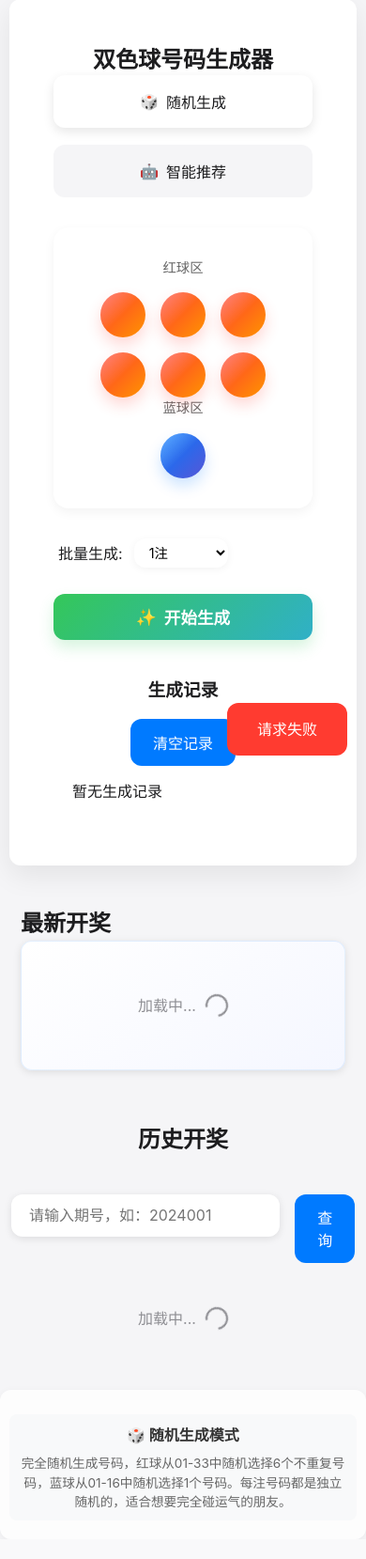
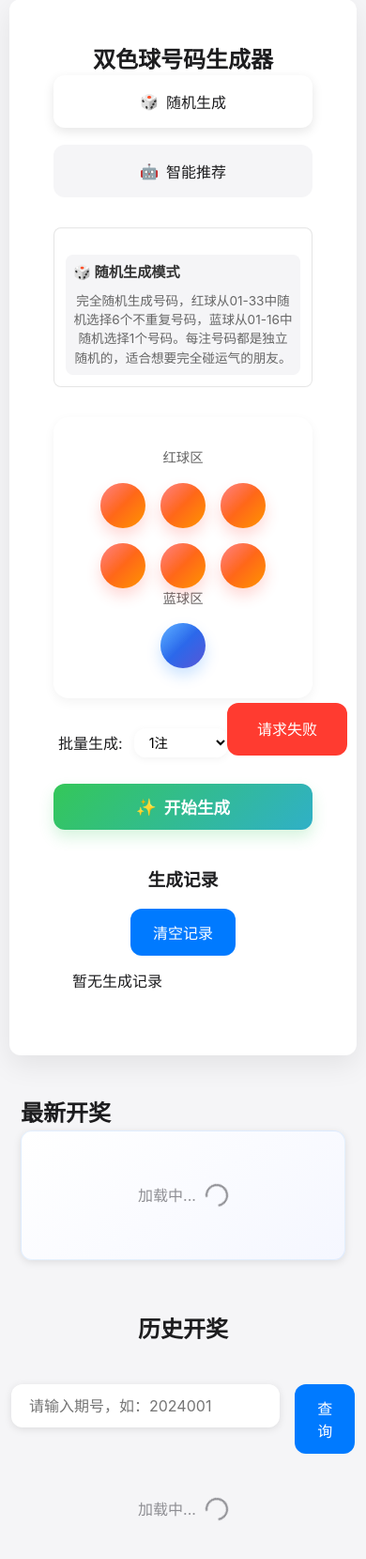
Before and after one commit to clover-eric/ssq, a Flask app: page / in a window 390 px wide. Shown: the part 104-1763 px from the top of the page at 94% size. Before the commit the page ends 1709 px from the top, so only its background shows below. Run offline with Flask 2, Linux system fonts and the light colour scheme; data that the repository does not hold is empty.

Commit message:
调整模式说明的位置

```diff
--- a/static/css/style.css
+++ b/static/css/style.css
@@ -607,7 +607,7 @@
     }
 }
 
-/* 移动端适配 */
+/* 移动���适配 */
 @media (max-width: 768px) {
     .generator-mode {
         flex-direction: column;
@@ -994,24 +994,21 @@
     }
 }
 
-/* 模式说明区域样式 */
+/* 修改模式说明区域样式 */
 .mode-descriptions {
-    margin-top: 15px;
+    margin: 15px 0;
     padding: 15px;
     background: rgba(255, 255, 255, 0.8);
-    border-radius: 12px;
-    box-shadow: 0 2px 8px rgba(0, 0, 0, 0.05);
+    border-radius: 8px;
+    border: 1px solid rgba(0, 0, 0, 0.1);
 }
 
 .mode-description {
     display: none;
-    padding: 12px 15px;
-    border-radius: 8px;
+    padding: 10px;
     font-size: 0.9rem;
     line-height: 1.5;
     color: #666;
-    background: #f8f9fa;
-    margin-bottom: 10px;
 }
 
 .mode-description.active {
@@ -1023,32 +1020,28 @@
     color: #333;
     margin: 0 0 8px 0;
     font-size: 1rem;
+    display: flex;
+    align-items: center;
+    gap: 6px;
 }
 
 .mode-description p {
     margin: 0;
 }
 
-@keyframes fadeIn {
-    from {
-        opacity: 0;
-        transform: translateY(-5px);
-    }
-    to {
-        opacity: 1;
-        transform: translateY(0);
-    }
-}
-
 /* 移动端适配 */
 @media (max-width: 480px) {
     .mode-descriptions {
-        margin-top: 10px;
-        padding: 10px;
+        margin: 12px 0;
+        padding: 12px;
     }
 
     .mode-description {
-        padding: 10px;
+        padding: 8px;
         font-size: 0.85rem;
     }
+
+    .mode-description h3 {
+        font-size: 0.95rem;
+    }
 }
--- a/templates/index.html
+++ b/templates/index.html
@@ -27,6 +27,17 @@
                                 <span class="btn-icon">🤖</span>
                                 <span class="btn-text">智能推荐</span>
                             </button>
+                        </div>
+                    </div>
+
+                    <div class="mode-descriptions">
+                        <div class="mode-description random-mode-desc active">
+                            <h3>🎲 随机生成模式</h3>
+                            <p>完全随机生成号码，红球从01-33中随机选择6个不重复号码，蓝球从01-16中随机选择1个号码。每注号码都是独立随机的，适合想要完全碰运气的朋友。</p>
+                        </div>
+                        <div class="mode-description smart-mode-desc">
+                            <h3>🤖 智能推荐模式</h3>
+                            <p>基于历史开奖数据分析，结合号码出现频率、遗漏值等多个维度，智能推荐可能性更高的号码组合。适合想要参考数据分析结果的朋友。</p>
                         </div>
                     </div>
 
@@ -145,18 +156,6 @@
         <div id="notification" class="notification"></div>
     </div>
 
-    <!-- 添加模式说明区域 -->
-    <div class="mode-descriptions">
-        <div class="mode-description random-mode-desc active">
-            <h3>🎲 随机生成模式</h3>
-            <p>完全随机生成号码，红球从01-33中随机选择6个不重复号码，蓝球从01-16中随机选择1个号码。每注号码都是独立随机的，适合想要完全碰运气的朋友。</p>
-        </div>
-        <div class="mode-description smart-mode-desc">
-            <h3>🤖 智能推荐模式</h3>
-            <p>基于历史开奖数据分析，结合号码出现频率、遗漏值等多个维度，智能推荐可能性更高的号码组合。适合想要参考数据分析结果的朋友。</p>
-        </div>
-    </div>
-
     <script src="{{ url_for('static', filename='js/main.js') }}"></script>
 </body>
 </html>
```
